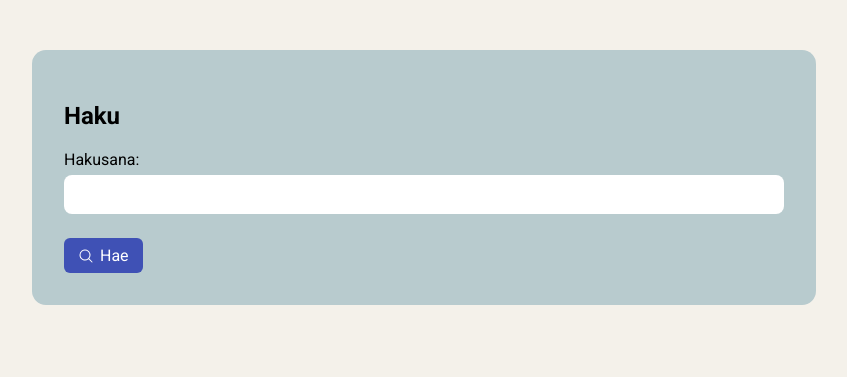
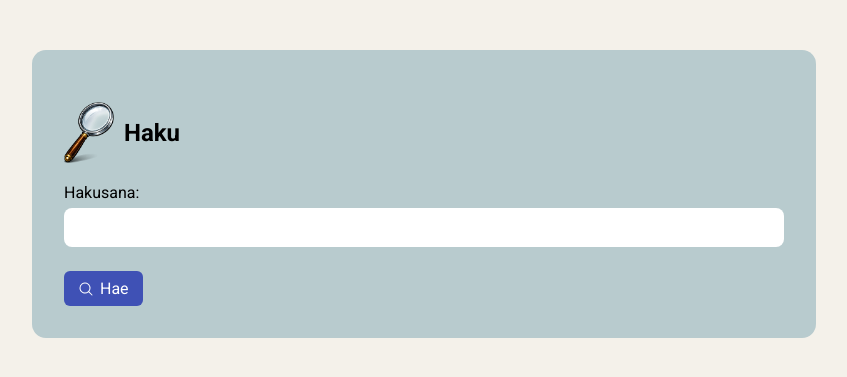
Before and after one commit to antsrm/kirjaloki, a Flask app: page /search in a window 1280 px wide. Shown: the part 140-517 px from the top of the page, without its empty margins (108-955 px from the left). Run offline with Flask 3, Linux system fonts and the light colour scheme.

Commit message:
Add feature icons

```diff
--- a/static/style.css
+++ b/static/style.css
@@ -9,6 +9,17 @@ body {
     max-width: 1000px;
     margin: 0 auto;
     padding: 24px;
+}
+
+.page-title {
+    display: flex;
+    align-items: center;
+    gap: 10px;
+    margin-bottom: 20px;
+}
+
+.page-title-icon {
+    width: 50px;
 }
 
 header {
--- a/templates/new_review.html
+++ b/templates/new_review.html
@@ -4,7 +4,10 @@
 
 <div class="form-box">
 
-    <h2>Uusi kirja-arvio</h2>
+    <h2 class="page-title">
+    <img src="/static/quill.png" alt="" class="page-title-icon">
+    Uusi kirja-arvio
+    </h2>
 
     {% if errors %}
     <ul class="error-list">
--- a/templates/reviews.html
+++ b/templates/reviews.html
@@ -4,7 +4,10 @@
 
 <div class="form-box">
 
-    <h2>Kirja-arviot</h2>
+    <h2 class="page-title">
+    <img src="/static/star.png" alt="" class="page-title-icon">
+    Kirja-arviot
+    </h2>
 
     <p>
         <a class="button" href="/new_review">
--- a/templates/search.html
+++ b/templates/search.html
@@ -4,7 +4,10 @@
 
 <div class="form-box">
 
-    <h2>Haku</h2>
+    <h2 class="page-title">
+    <img src="/static/glass.png" alt="" class="page-title-icon">
+    Haku
+    </h2>
 
     <form action="/search" method="get">
         <p>
```
Also changed, not shown: static/glass.png (added), static/quill.png (added), static/star.png (added).
